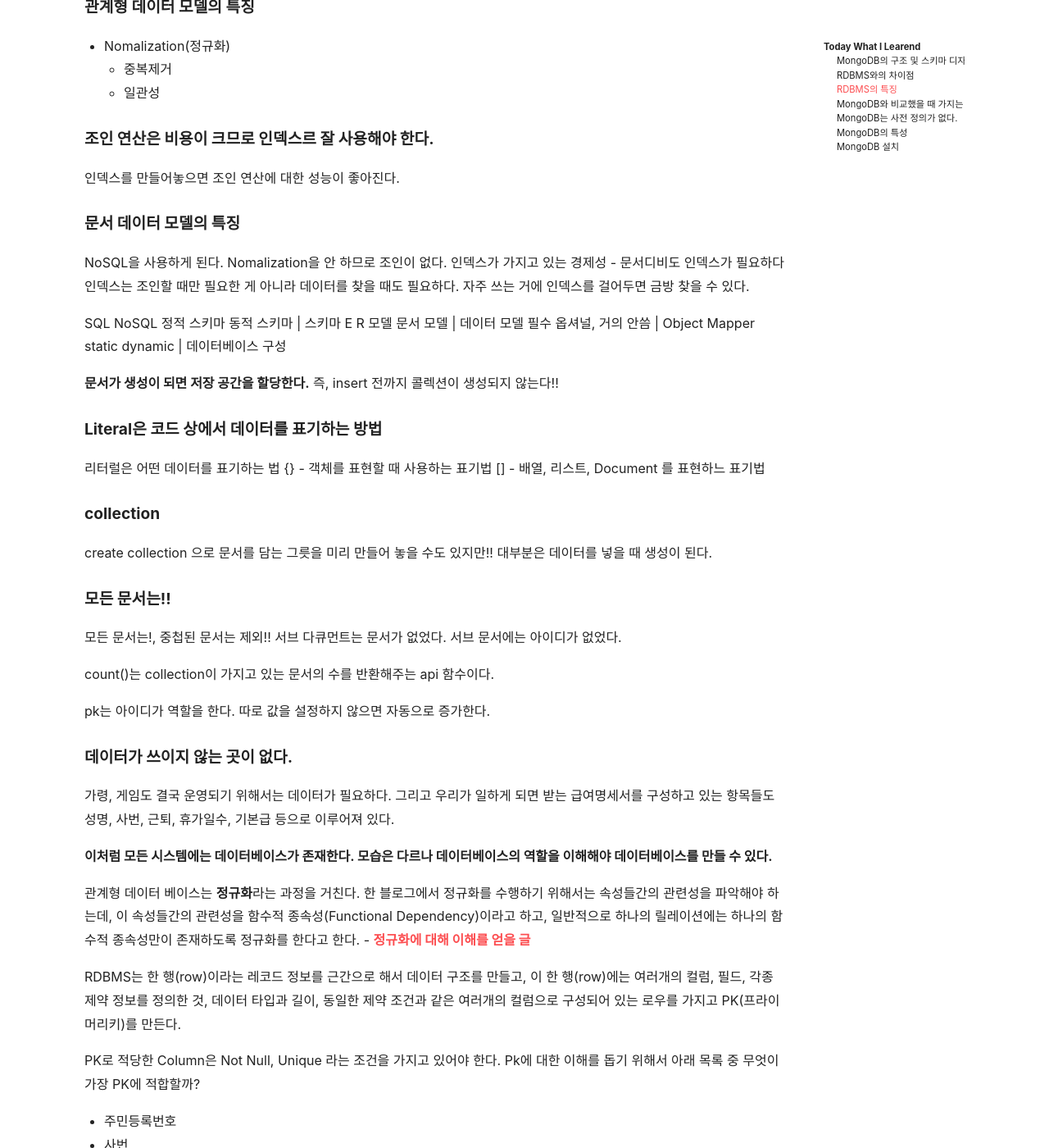
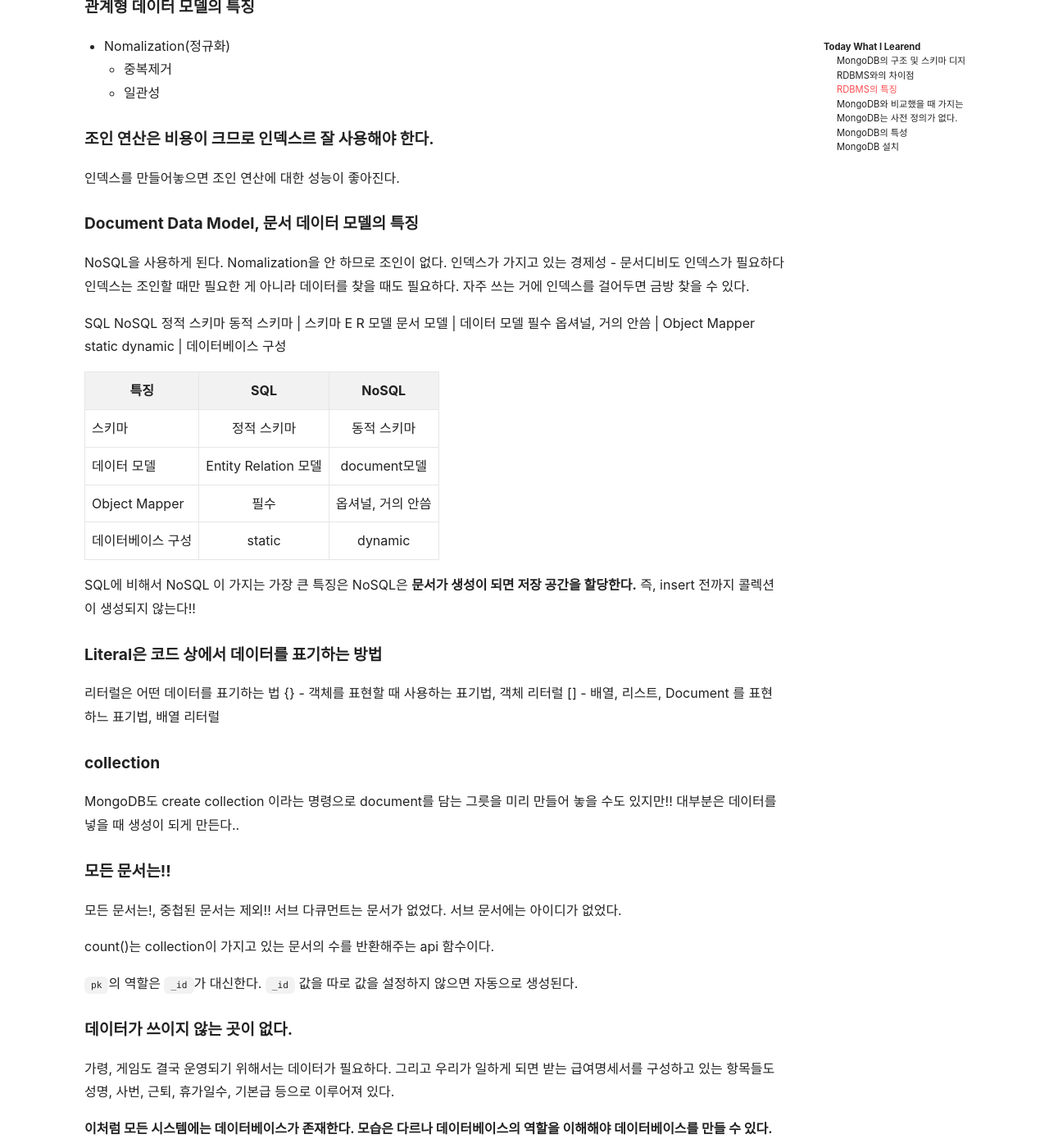
Before and after one commit to mchaemil/mchaemil.github.io, a Jekyll site: the page built from _posts/2019-12-24-DB-nosql-what-is-the-nosql-and-mongodb.md, in a window 1280 px wide and 1400 px high, scrolled down 1689 px. Shown: the whole window at 82% size. Built offline with Jekyll 4.4.1, drawn with Linux system fonts in a browser that asks for light colours; nearby versions of some CDN libraries; comment, search, counter and statistics services are not loaded.

Commit message:
update post

```diff
--- a/_posts/2019-12-24-DB-nosql-what-is-the-nosql-and-mongodb.md
+++ b/_posts/2019-12-24-DB-nosql-what-is-the-nosql-and-mongodb.md
@@ -73,7 +73,7 @@ RDBMS 에서 R은 Relation을 말하는 데 여기서 Relation(관계)이 갖는
 인덱스를 만들어놓으면 조인 연산에 대한 성능이 좋아진다.
 
 
-#### 문서 데이터 모델의 특징
+#### Document Data Model, 문서 데이터 모델의 특징
 NoSQL을 사용하게 된다.
 Nomalization을 안 하므로 조인이 없다.
 인덱스가 가지고 있는 경제성 - 문서디비도 인덱스가 필요하다
@@ -89,21 +89,28 @@ E R 모델	  문서 모델		   | 데이터 모델
 static		dynamic		   | 데이터베이스 구성
 
 
+| 특징 | SQL | NoSQL |
+|---|:---:|:---:|
+| 스키마 | 정적 스키마 | 동적 스키마 |
+| 데이터 모델 | Entity Relation 모델 | document모델	 |
+|  Object Mapper | 필수 | 옵셔널, 거의 안씀 |
+| 데이터베이스 구성 | static | dynamic |
 
-**문서가 생성이 되면 저장 공간을 할당한다.** 즉, insert 전까지 콜렉션이 생성되지 않는다!!
+
+
+SQL에 비해서 NoSQL 이 가지는 가장 큰 특징은 NoSQL은 **문서가 생성이 되면 저장 공간을 할당한다.** 즉, insert 전까지 콜렉션이 생성되지 않는다!!
 
 
 
 #### Literal은 코드 상에서 데이터를 표기하는 방법
 리터럴은 어떤 데이터를 표기하는 법
-{} - 객체를 표현할 때 사용하는 표기법
-[] - 배열, 리스트, Document 를 표현하느 표기법
+{} - 객체를 표현할 때 사용하는 표기법, 객체 리터럴
+[] - 배열, 리스트, Document 를 표현하느 표기법, 배열 리터럴
 
 
 
 #### collection
-create collection 으로 문서를 담는 그릇을 미리 만들어 놓을 수도 있지만!! 대부분은 데이터를 넣을 때 생성이 된다.
-
+MongoDB도 create collection 이라는 명령으로 document를 담는 그릇을 미리 만들어 놓을 수도 있지만!! 대부분은 데이터를 넣을 때 생성이 되게 만든다..
 
 #### 모든 문서는!!
 모든 문서는!, 중첩된 문서는 제외!!
@@ -114,9 +121,8 @@ create collection 으로 문서를 담는 그릇을 미리 만들어 놓을 수
 count()는 collection이 가지고 있는
 문서의 수를 반환해주는 api 함수이다.
 
-pk는 아이디가 역할을 한다.
-따로 값을 설정하지 않으면 자동으로 증가한다.
-
+`pk`의 역할은 `_id`가 대신한다.
+`_id` 값을 따로 값을 설정하지 않으면 자동으로 생성된다.
 
 
 
```
Also changed, not shown: _posts/2019-12-16-kaggle.md (+7 -0 lines).
